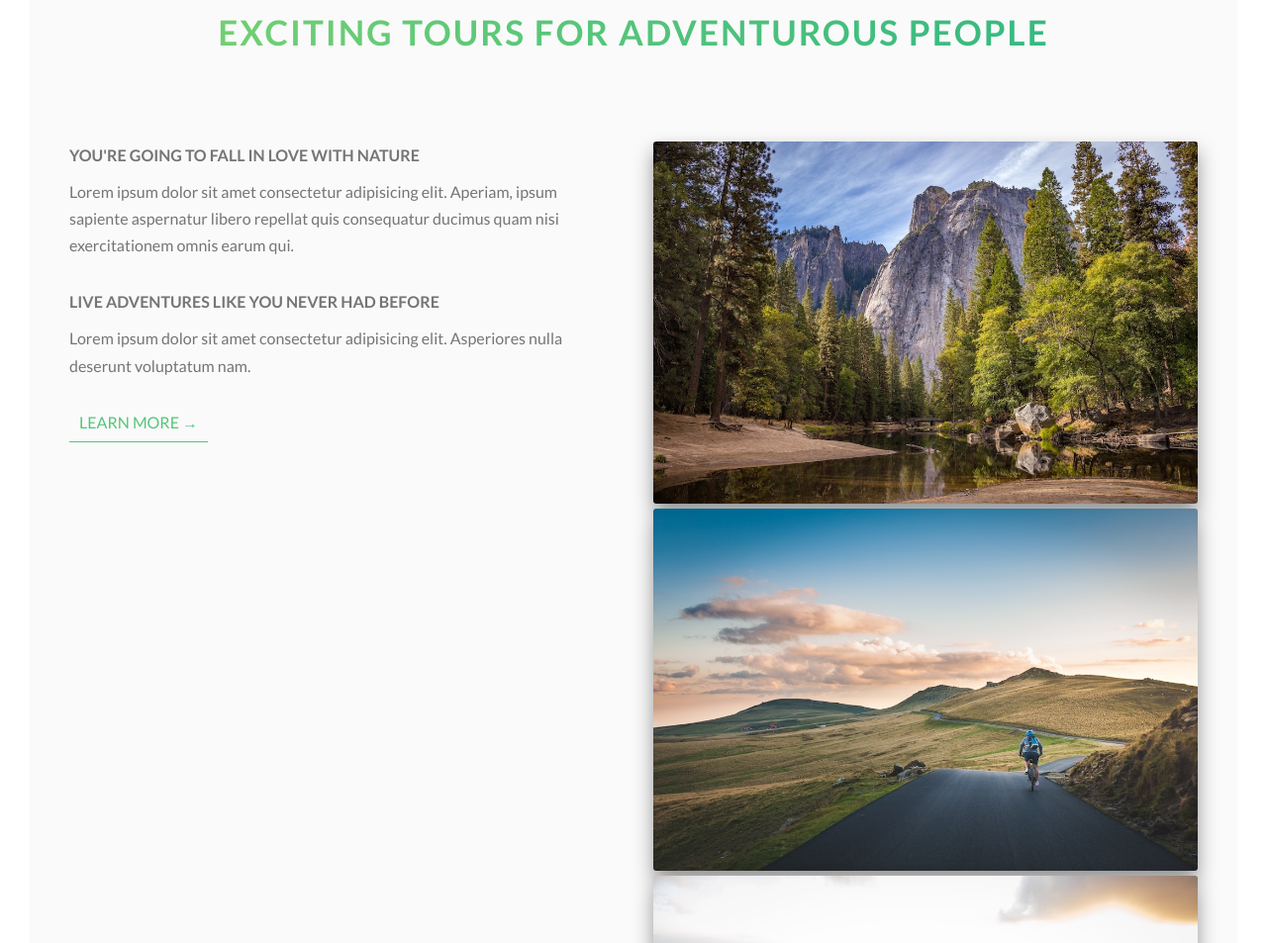
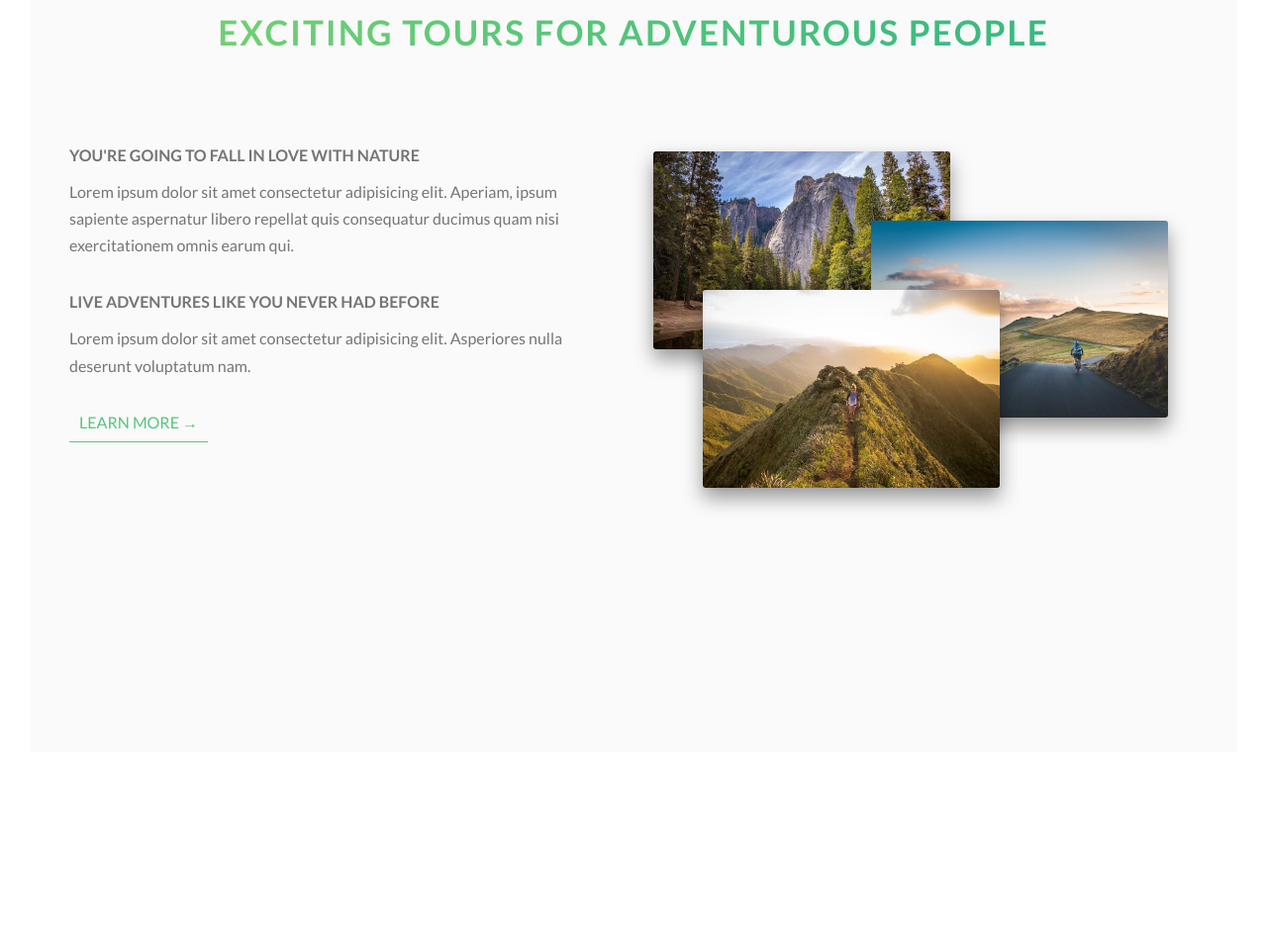
Before and after one commit to ivannsu/natours, a website: page index.html in a window 1280 px wide. Shown: the part 887-1840 px from the top of the page at 99% size. After the commit the page ends 1677 px from the top, so only its background shows below. Drawn offline with nearby package versions, Linux system fonts and the light colour scheme; files that its build step writes are made by us from their sources.

Commit message:
add container for each image

```diff
--- a/index.html
+++ b/index.html
@@ -47,9 +47,15 @@
         </div>
         <div class="col-1-of-2">
           <div class="composition">
-            <img src="img/nat-1-large.jpg" alt="Tour Photo" class="composition__img" />
-            <img src="img/nat-2-large.jpg" alt="Tour Photo" class="composition__img" />
-            <img src="img/nat-3-large.jpg" alt="Tour Photo" class="composition__img" />
+            <div class="composition__box composition__box--1">
+              <img src="img/nat-1-large.jpg" alt="Tour Photo" class="composition__img" />
+            </div>
+            <div class="composition__box composition__box--2">
+              <img src="img/nat-2-large.jpg" alt="Tour Photo" class="composition__img" />
+            </div>
+            <div class="composition__box composition__box--3">
+              <img src="img/nat-3-large.jpg" alt="Tour Photo" class="composition__img" />
+            </div>
           </div>
         </div>
       </div>
```
